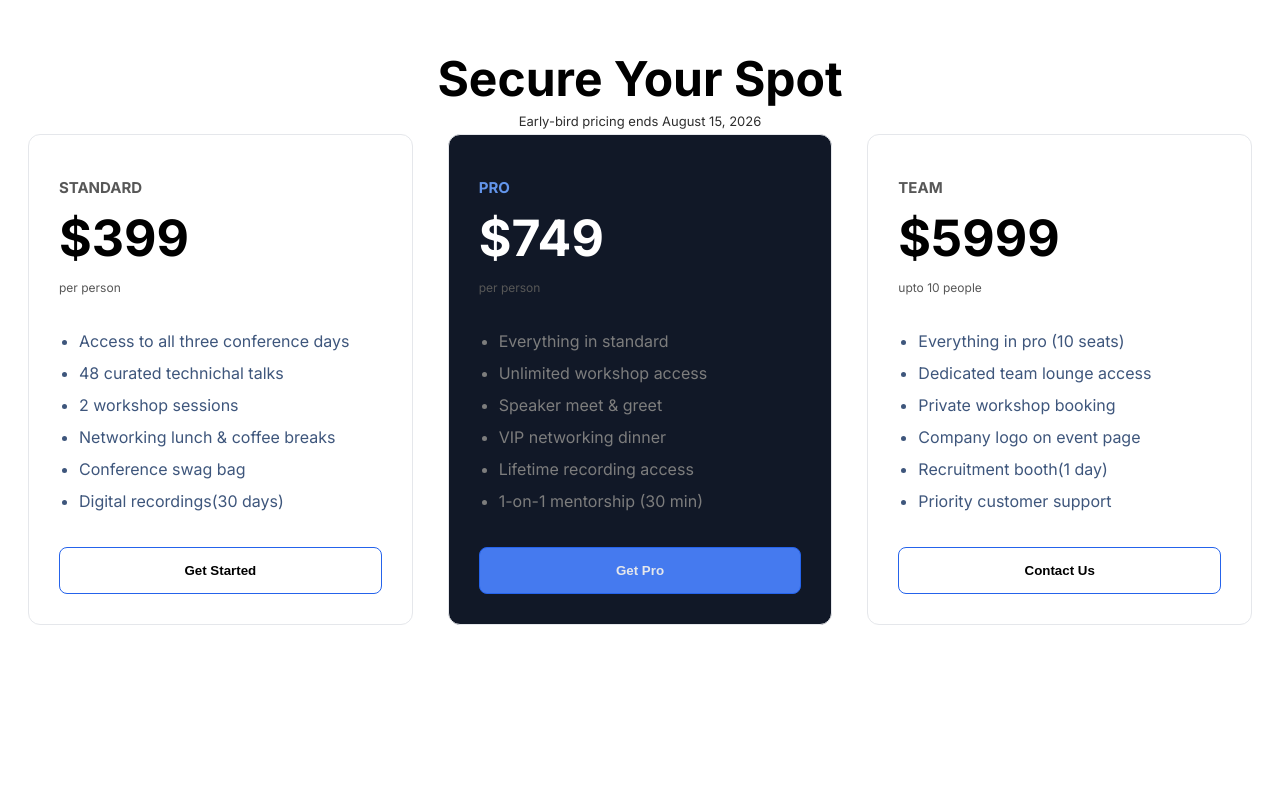
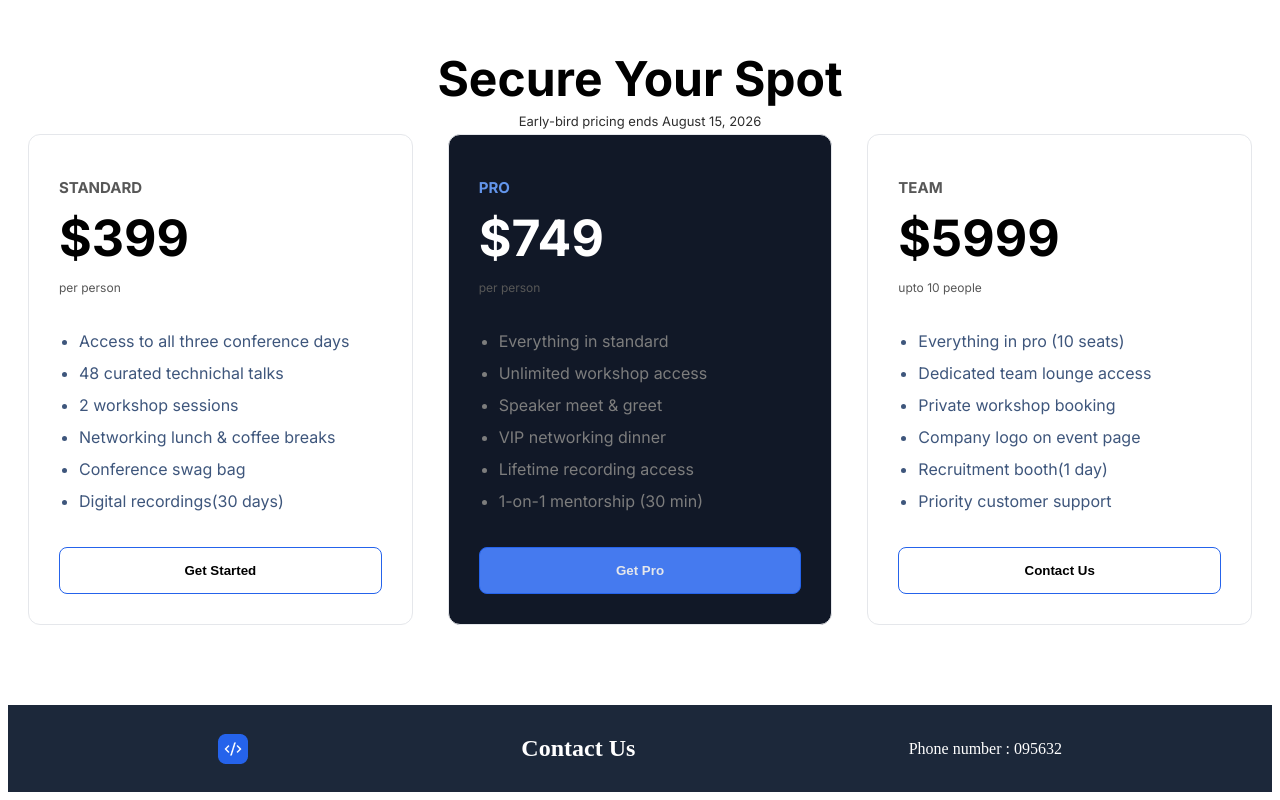
Before and after one commit to raisajerin/B14-assignment-01, a plain HTML site: page index.html in a window 1280 px wide. Shown: the part 1787-2587 px from the top of the page. Before the commit the page ends 2500 px from the top, so only its background shows below. Drawn offline with nearby package versions, Linux system fonts and the light colour scheme.

Commit message:
finalcommit

```diff
--- a/index.html
+++ b/index.html
@@ -173,6 +173,13 @@
 </section>
 
 
+
 </header>
+
+<footer class="footer">
+    <img src="./assets/logo-mini.png" alt="">
+    <h2>Contact Us</h2>
+    <p>Phone number : 095632 </p>
+</footer>
 </body>
 </html>
--- a/style.css
+++ b/style.css
@@ -222,3 +222,14 @@ color: rgb(99, 149, 235);
     background-color: #457aef;
     color: #e5e7eb;
 }
+
+.footer{
+text-align: center;
+padding: 10px 210px;
+background-color: #1c283a;
+border: none;
+color: #ffffff;
+display: flex;
+justify-content: space-between;
+align-items: center;
+}
```
